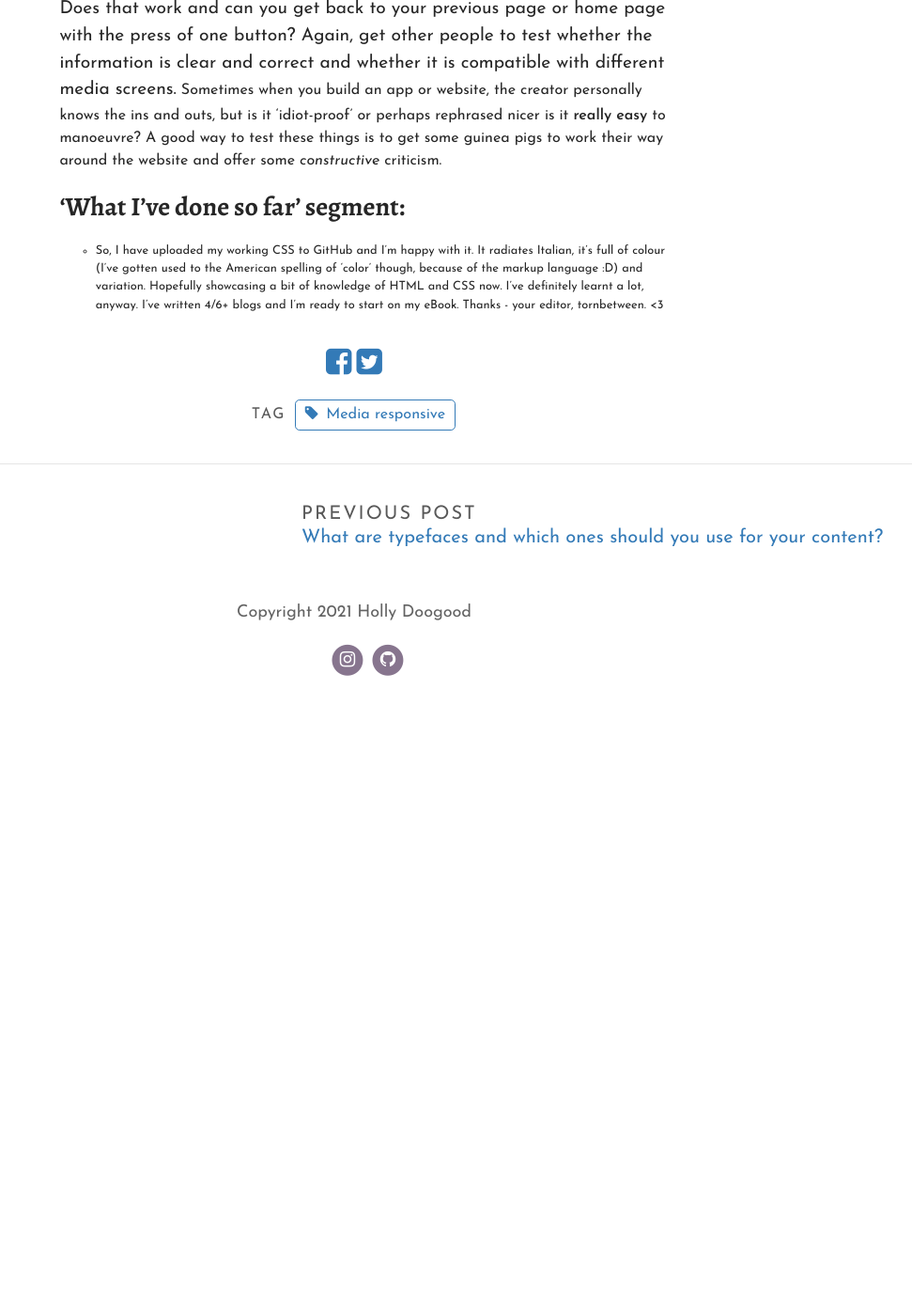
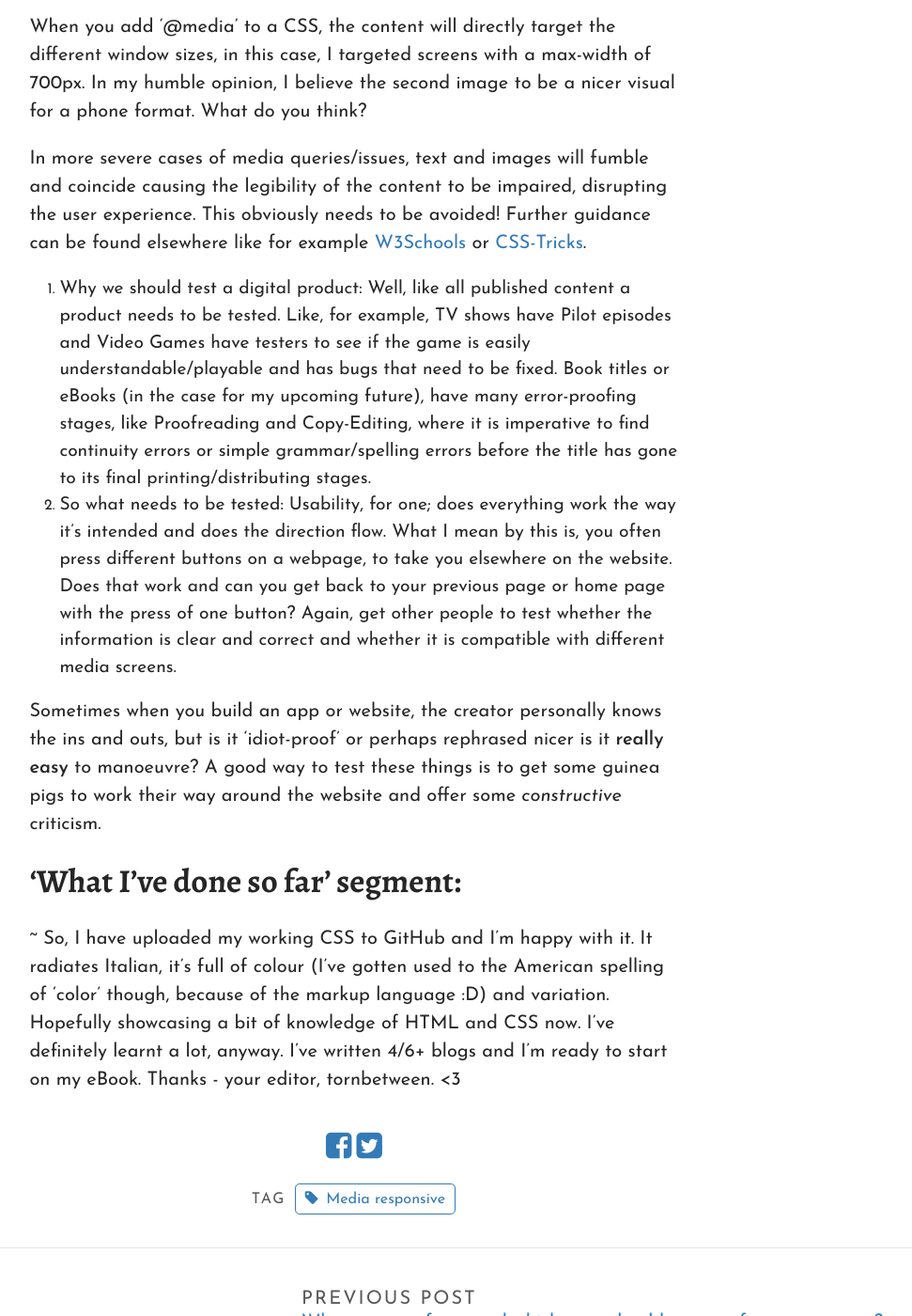
Before and after one commit to Hol1999/Hollyrecipewebsite, a Jekyll site: the page built from _posts/2021-02-26-why-a-digital-product-should-be-media-responsive-and-how-to-implement-this.md, in a window 1280 px wide and 1400 px high, scrolled down 2612 px. Shown: the whole window at 94% size, without its empty margins (263-1234 px from the left). Built offline with Jekyll 4.4.1, drawn with Linux system fonts in a browser that asks for light colours; some web fonts are replaced; before the commit the page ends 3361 px from its top, so only the background shows below that.

Commit message:
Update Post “2021-02-26-why-a-digital-product-should-be-media-responsive-and-how-to-implement-this”

```diff
--- a/_posts/2021-02-26-why-a-digital-product-should-be-media-responsive-and-how-to-implement-this.md
+++ b/_posts/2021-02-26-why-a-digital-product-should-be-media-responsive-and-how-to-implement-this.md
@@ -15,9 +15,9 @@ Hi friends, today I'll be focusing on why websites need to be responsive? Why we
 
    ![Zoomed out phone screenshot of recipe webpage with bad media responsiveness](../uploads/iphone8.1.jpg "Example of bad media responsiveness")
 
-   As you can see, the text *is* still legible, however, the text could be improved by floating nearer to the margin. Also, another prominent error of my non-responsive text was the link, which did not break like the rest of the text, and caused the margin to be unnaturally pulled to the right to compensate. So in response to this, I tweaked my CSS slightly so that my pages can be styled nicely and can fit different types of window sizes.
+As you can see, the text *is* still legible, however, the text could be improved by floating nearer to the margin. Also, another prominent error of my non-responsive text was the link, which did not break like the rest of the text, and caused the margin to be unnaturally pulled to the right to compensate. So in response to this, I tweaked my CSS slightly so that my pages can be styled nicely and can fit different types of window sizes.
 
-   Here's an example of a segment of my CSS that fixed the issue with stretching the text out to fit my phone:
+Here's an example of a segment of my CSS that fixed the issue with stretching the text out to fit my phone:
 
    @media screen and (max-width: 700px){
      figure {
@@ -35,18 +35,20 @@ Hi friends, today I'll be focusing on why websites need to be responsive? Why we
      max-width: 800px;
    }
 
-   See below the improvements this made to my content's design:
+See below the improvements this made to my content's design:
 
    ![Better version of media responsiveness for my recipe pages](../uploads/iphone8.2.jpg "Better visual of media responsive display")
 
-   When you add '@media' to a CSS, the content will directly target the different window sizes, in this case, I targeted screens with a max-width of 700px. In my humble opinion, I believe the second image to be a nicer visual for a phone format. What do you think?
+When you add '@media' to a CSS, the content will directly target the different window sizes, in this case, I targeted screens with a max-width of 700px. In my humble opinion, I believe the second image to be a nicer visual for a phone format. What do you think?
 
-   In more severe cases of media queries/issues, text and images will fumble and coincide causing the legibility of the content to be impaired, disrupting the user experience. This obviously needs to be avoided! Further guidance can be found elsewhere like for example [W3Schools](https://www.w3schools.com/) or [CSS-Tricks](https://css-tricks.com/).
+In more severe cases of media queries/issues, text and images will fumble and coincide causing the legibility of the content to be impaired, disrupting the user experience. This obviously needs to be avoided! Further guidance can be found elsewhere like for example [W3Schools](https://www.w3schools.com/) or [CSS-Tricks](https://css-tricks.com/).
+
 2. Why we should test a digital product: Well, like all published content a product needs to be tested. Like, for example, TV shows have Pilot episodes and Video Games have testers to see if the game is easily understandable/playable and has bugs that need to be fixed. Book titles or eBooks (in the case for my upcoming future), have many error-proofing stages, like Proofreading and Copy-Editing, where it is imperative to find continuity errors or simple grammar/spelling errors before the title has gone to its final printing/distributing stages.
+
 3. So what needs to be tested: Usability, for one; does everything work the way it's intended and does the direction flow. What I mean by this is, you often press different buttons on a webpage, to take you elsewhere on the website. Does that work and can you get back to your previous page or home page with the press of one button? Again, get other people to test whether the information is clear and correct and whether it is compatible with different media screens.
 
-   Sometimes when you build an app or website, the creator personally knows the ins and outs, but is it 'idiot-proof' or perhaps rephrased nicer is it **really easy** to manoeuvre? A good way to test these things is to get some guinea pigs to work their way around the website and offer some *constructive* criticism.
+Sometimes when you build an app or website, the creator personally knows the ins and outs, but is it 'idiot-proof' or perhaps rephrased nicer is it **really easy** to manoeuvre? A good way to test these things is to get some guinea pigs to work their way around the website and offer some *constructive* criticism.
 
-   ## 'What I've done so far' segment:
+## **'What I've done so far' segment:**
 
-   * So, I have uploaded my working CSS to GitHub and I'm happy with it. It radiates Italian, it's full of colour (I've gotten used to the American spelling of 'color' though, because of the markup language :D) and variation. Hopefully showcasing a bit of knowledge of HTML and CSS now. I've definitely learnt a lot, anyway. I've written 4/6+ blogs and I'm ready to start on my eBook. Thanks - your editor, tornbetween. <3
+~ So, I have uploaded my working CSS to GitHub and I'm happy with it. It radiates Italian, it's full of colour (I've gotten used to the American spelling of 'color' though, because of the markup language :D) and variation. Hopefully showcasing a bit of knowledge of HTML and CSS now. I've definitely learnt a lot, anyway. I've written 4/6+ blogs and I'm ready to start on my eBook. Thanks - your editor, tornbetween. <3
```
